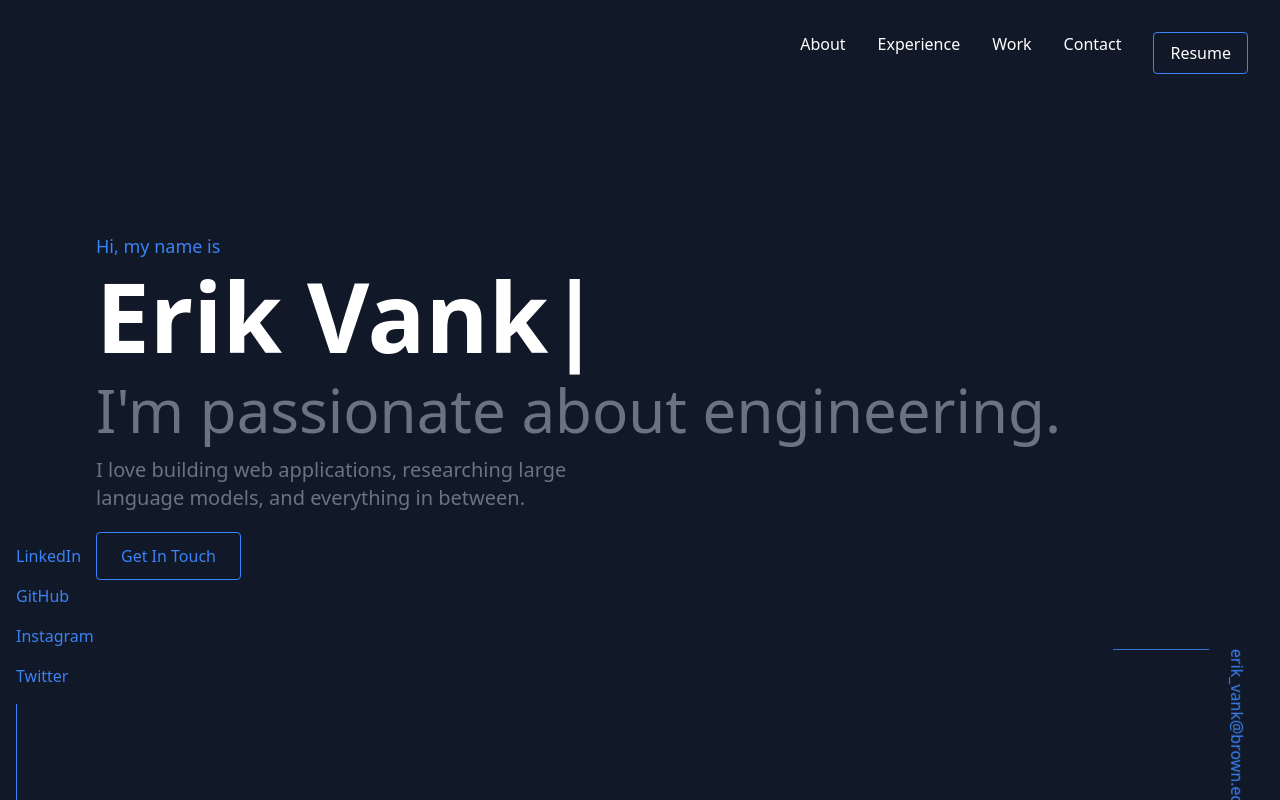
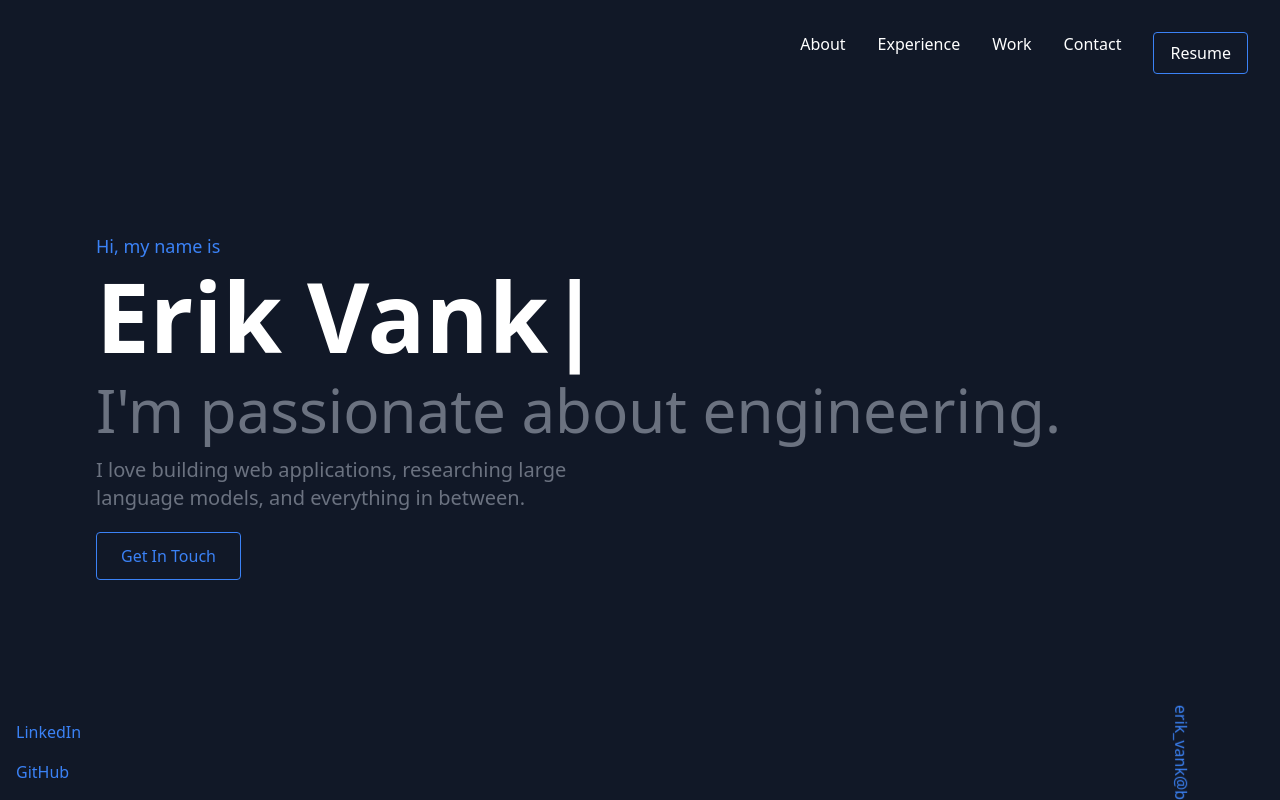
Before and after one commit to erikv05/erikv05.github.io, a React (Create React App) app in the folder web-ui/: page / in a window 1280 px wide. Built offline with nearby package versions, Linux system fonts and the light colour scheme.

Commit message:
Remove unnecessary links

```diff
--- a/web-ui/src/App.tsx
+++ b/web-ui/src/App.tsx
@@ -66,16 +66,13 @@ const App: React.FC = () => {
         <a href="#" className="hover:text-white">
           LinkedIn
         </a>
-        <a href="#" className="hover:text-white">
+        <a
+          href="#"
+          className="hover:text-white"
+          style={{ paddingBottom: "1rem" }}
+        >
           GitHub
         </a>
-        <a href="#" className="hover:text-white">
-          Instagram
-        </a>
-        <a href="#" className="hover:text-white">
-          Twitter
-        </a>
-        <div className="w-px h-24 bg-blue-500"></div>
       </div>
 
       {/* Footer Email */}
@@ -83,7 +80,6 @@ const App: React.FC = () => {
         <a href="mailto:erik_vank@brown.edu" className="hover:text-white">
           erik_vank@brown.edu
         </a>
-        <div className="w-px h-24 bg-blue-500 mt-4"></div>
       </div>
     </div>
   );
```
